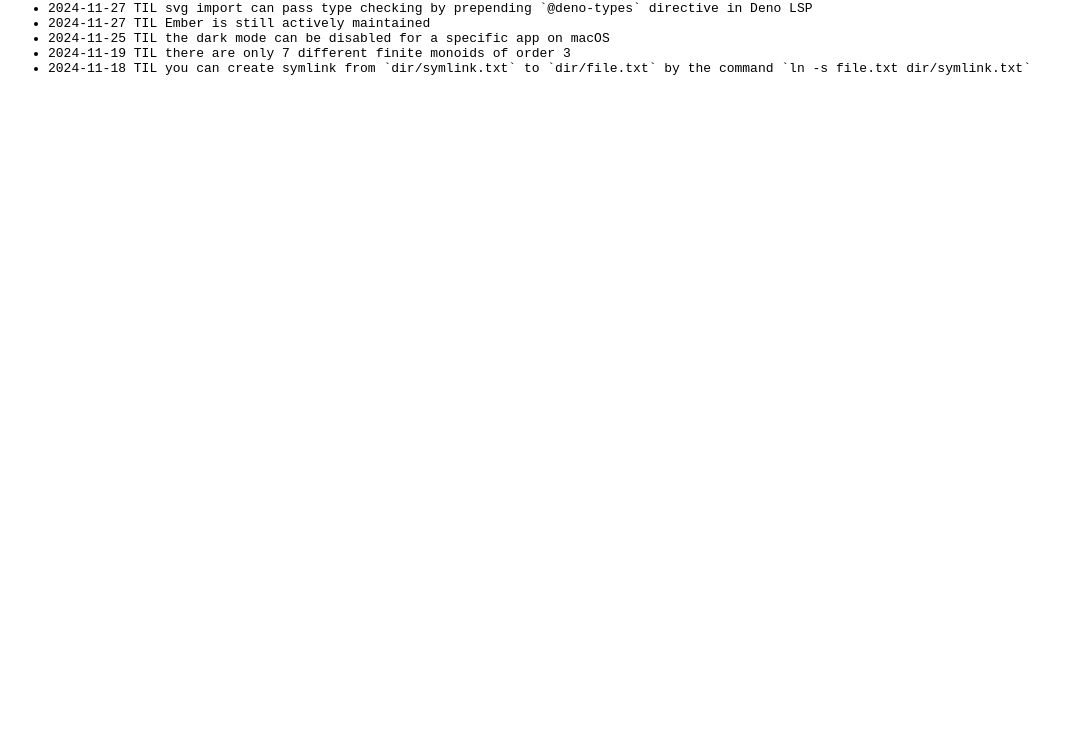
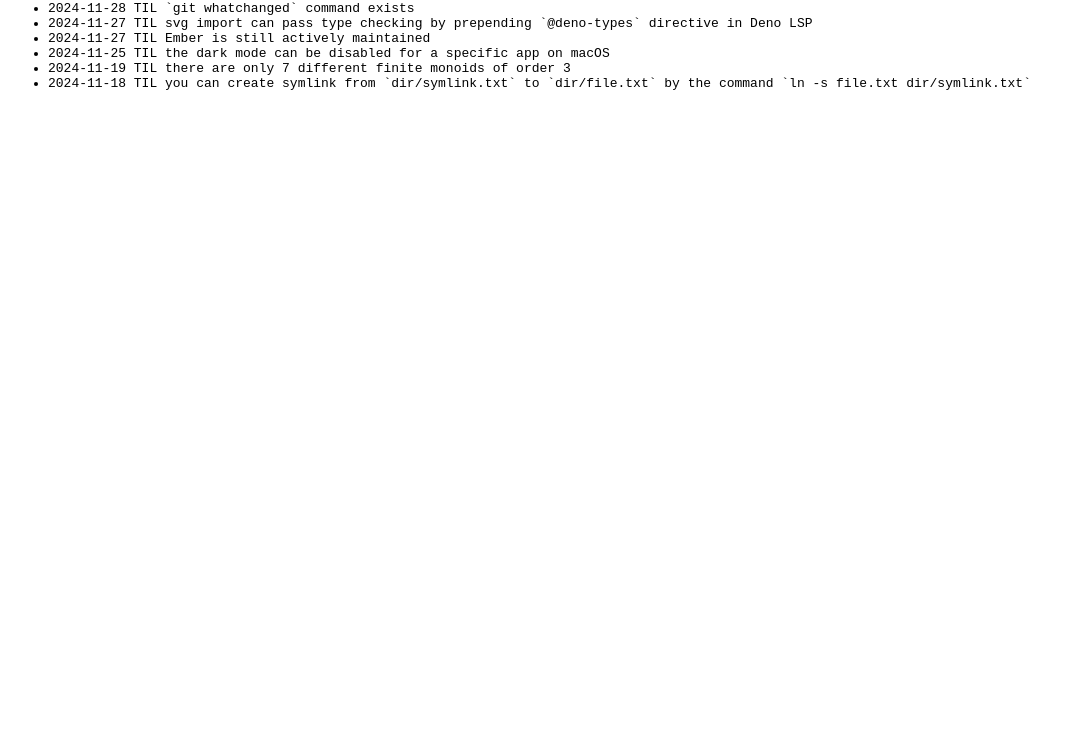
Before and after one commit to kt3k/til, a plain HTML site: page index.html in a window 1280 px wide. Shown: the part 45-800 px from the top of the page, without its empty margins (0-1084 px from the left). Drawn offline with Linux system fonts and the light colour scheme.

Commit message:
Update index.html

```diff
--- a/index.html
+++ b/index.html
@@ -6,6 +6,7 @@
 <h2>TIL</h2>
 
 <ul>
+  <li>2024-11-28 TIL `git whatchanged` command exists</li>
   <li>2024-11-27 TIL svg import can pass type checking by prepending `@deno-types` directive in Deno LSP</li>
   <li>2024-11-27 TIL Ember is still actively maintained</li>
   <li>2024-11-25 TIL the dark mode can be disabled for a specific app on macOS</li>
```
